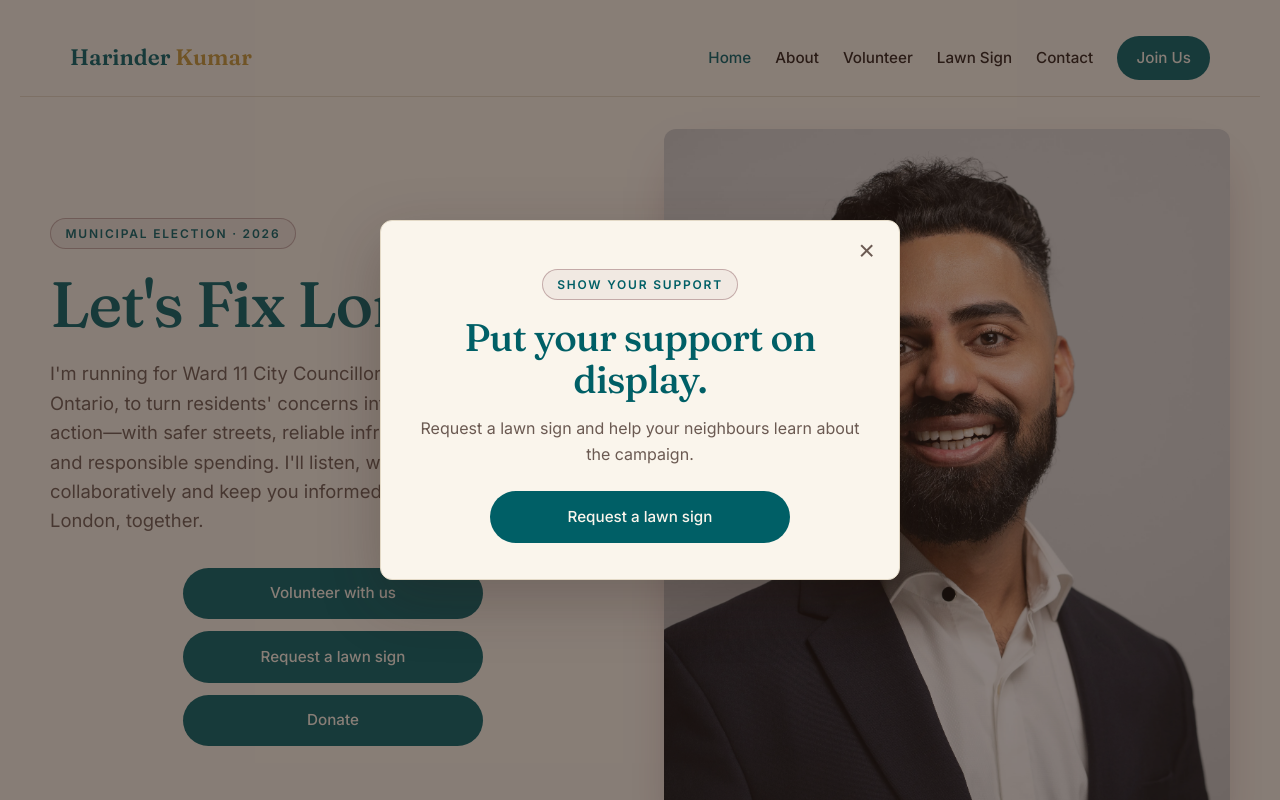
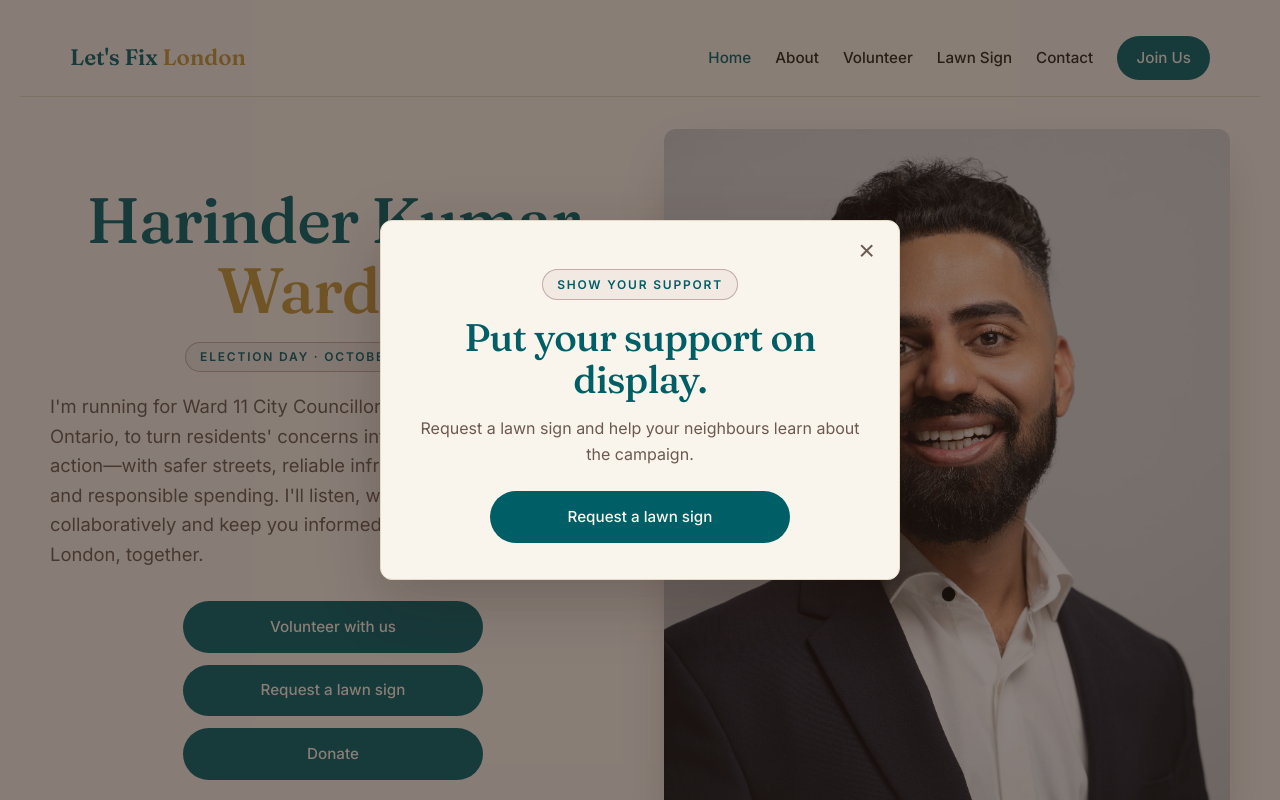
Before and after one commit to sagarvyas7777/councillortest, a website: page index.html in a window 1280 px wide. Shown: the top 800 px of the page. Drawn offline with Linux system fonts and the light colour scheme.

Commit message:
Update hero section and header branding for campaign clarity

```diff
--- a/css/styles.css
+++ b/css/styles.css
@@ -143,7 +143,17 @@ h3 { font-size: 1.3rem; }
   text-transform: uppercase; letter-spacing: 0.15em;
   margin-bottom: 1.25rem;
 }
-.hero h1 em { color: var(--burgundy); font-style: italic; }
+.hero h1 span { color: var(--gold); }
+.hero h1 { display: block; text-align: center; }
+.hero h1 + .eyebrow { margin-top: 1rem; }
+
+.hero h1 + .eyebrow {
+  display: block;
+  width: fit-content;
+  margin: 1rem auto 1.25rem;
+  text-align: center;
+}
+
 .hero p.lead { font-size: 1.15rem; color: var(--muted); margin-top: 1.25rem; max-width: 28rem; }
 .hero .cta-row {
   margin: 2rem auto 0;
--- a/index.html
+++ b/index.html
@@ -12,7 +12,7 @@
 <!-- ===== HEADER (copy this on every page) ===== -->
 <header class="site-header">
   <div class="container">
-    <a href="index.html" class="logo">Harinder <span>Kumar</span></a>
+    <a href="index.html" class="logo">Let's Fix <span>London</span></a>
     <button class="menu-toggle" aria-label="Menu">☰</button>
     <nav class="nav">
       <a href="index.html">Home</a>
@@ -40,8 +40,8 @@
 <section class="hero container">
   <div class="hero-grid">
     <div>
-      <span class="eyebrow">Municipal Election · 2026</span>
-      <h1>Let's Fix London</h1>
+      <h1>Harinder Kumar <span>Ward 11</span></h1>
+      <span class="eyebrow">Election Day · October 26, 2026</span>
       <p class="lead">I'm running for Ward 11 City Councillor in London, Ontario, to turn residents' concerns into practical action—with safer streets, reliable infrastructure and responsible spending. I'll listen, work collaboratively and keep you informed. Let's fix London, together.</p>
       <div class="cta-row">
         <a href="volunteer.html" class="btn btn-primary">Volunteer with us</a>
```
